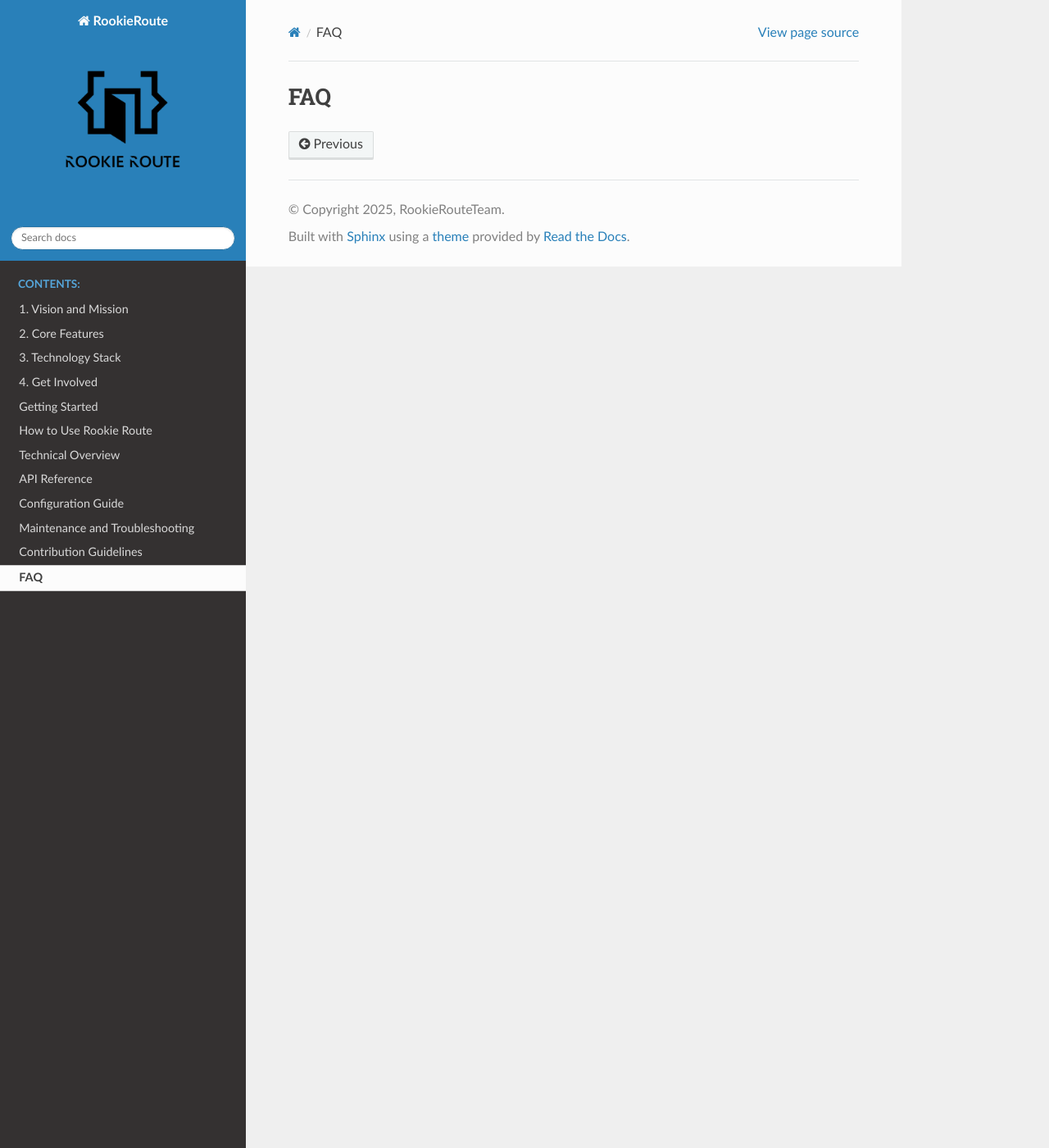
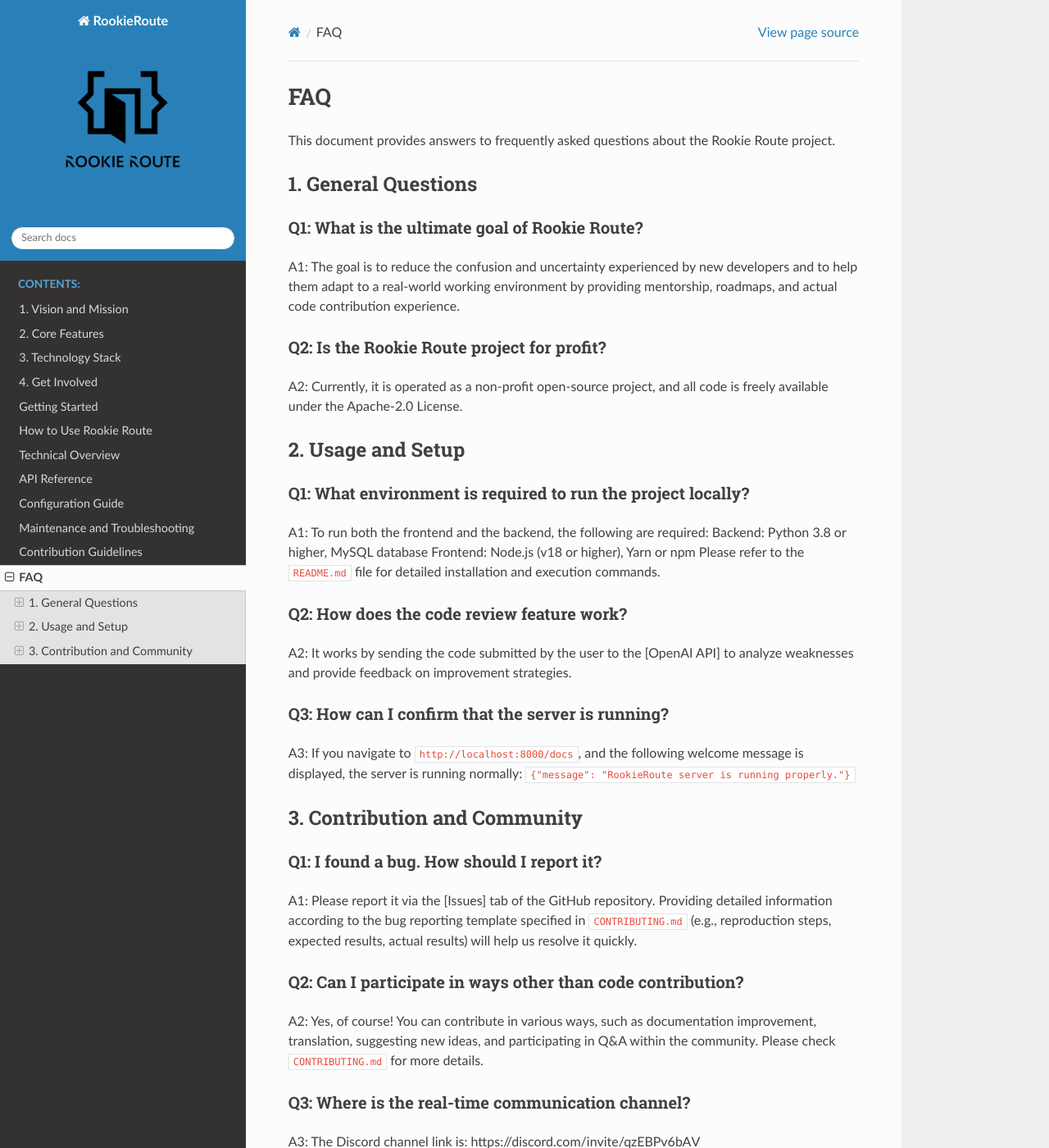
Before and after one commit to rookie-route/rookie-route-repository, a Sphinx documentation site: the page built from docs/source/faq.md, in a window 1280 px wide and 1400 px high. Shown: the whole window at 82% size. Built offline with Sphinx 7.4.7 and the Read the Docs theme 3.1.0, drawn with Linux system fonts in a browser that asks for light colours; pages that are not in the unit, such as notebooks, are missing from menus.

Commit message:
Update faq.md

```diff
--- a/docs/source/faq.md
+++ b/docs/source/faq.md
@@ -1 +1,56 @@
 # FAQ
+
+This document provides answers to frequently asked questions about the Rookie Route project.
+
+
+## 1. General Questions
+
+#### Q1: What is the ultimate goal of Rookie Route?
+
+A1: The goal is to reduce the confusion and uncertainty experienced by new developers and to help them adapt to a real-world working environment by providing mentorship, roadmaps, and actual code contribution experience.
+
+
+
+#### Q2: Is the Rookie Route project for profit?
+
+A2: Currently, it is operated as a non-profit open-source project, and all code is freely available under the Apache-2.0 License.
+
+
+
+## 2. Usage and Setup
+
+#### Q1: What environment is required to run the project locally?
+
+A1: To run both the frontend and the backend, the following are required:
+ Backend: Python 3.8 or higher, MySQL database
+ Frontend: Node.js (v18 or higher), Yarn or npm
+Please refer to the `README.md` file for detailed installation and execution commands.
+
+
+#### Q2: How does the code review feature work?
+
+A2: It works by sending the code submitted by the user to the [OpenAI API] to analyze weaknesses and provide feedback on improvement strategies.
+
+
+#### Q3: How can I confirm that the server is running?
+
+A3: If you navigate to `http://localhost:8000/docs`, and the following welcome message is displayed, the server is running normally:
+`{"message": "RookieRoute server is running properly."}`
+
+
+
+## 3. Contribution and Community
+
+#### Q1: I found a bug. How should I report it?
+
+A1: Please report it via the [Issues] tab of the GitHub repository. Providing detailed information according to the bug reporting template specified in `CONTRIBUTING.md` (e.g., reproduction steps, expected results, actual results) will help us resolve it quickly.
+
+
+#### Q2: Can I participate in ways other than code contribution?
+
+A2: Yes, of course! You can contribute in various ways, such as documentation improvement, translation, suggesting new ideas, and participating in Q&A within the community. Please check `CONTRIBUTING.md` for more details.
+
+
+#### Q3: Where is the real-time communication channel?
+
+A3: The Discord channel link is: https://discord.com/invite/qzEBPv6bAV
```
